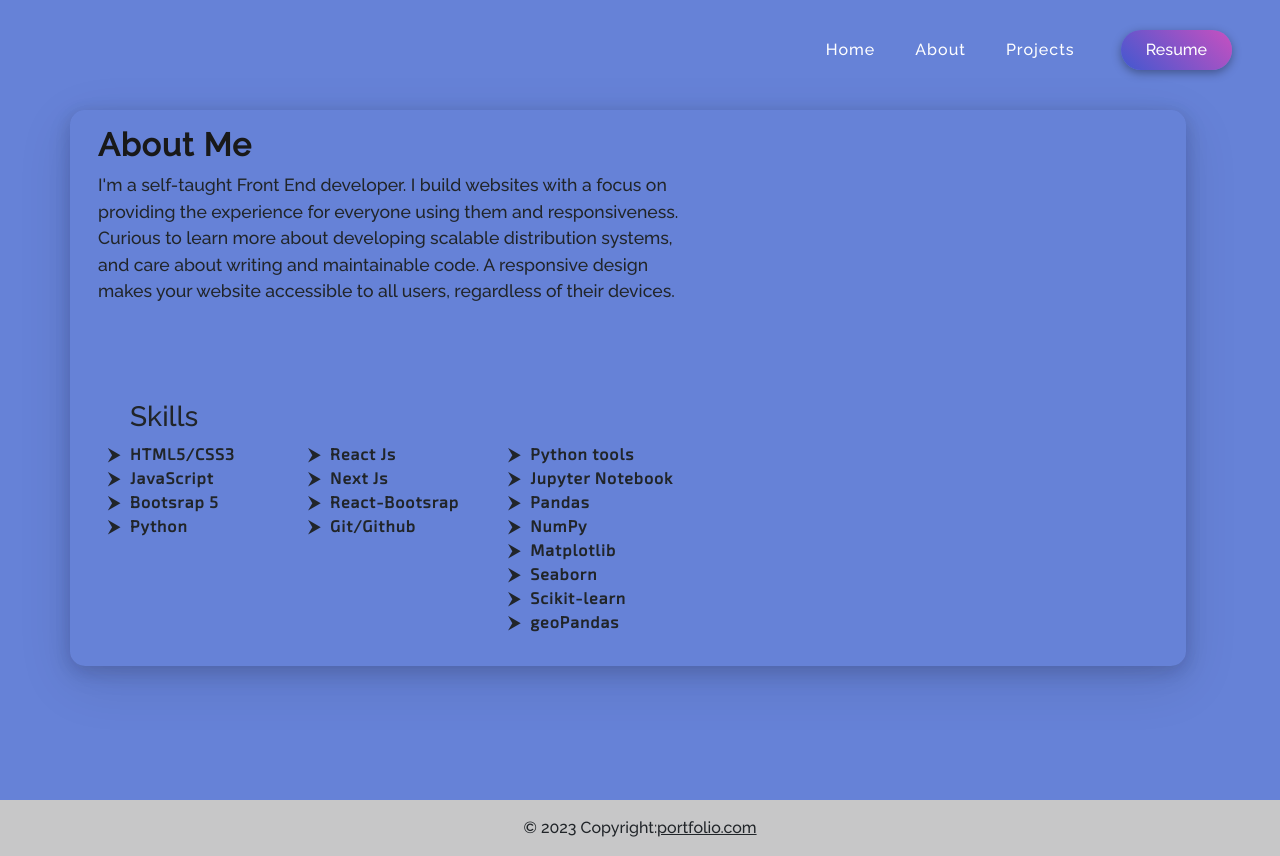
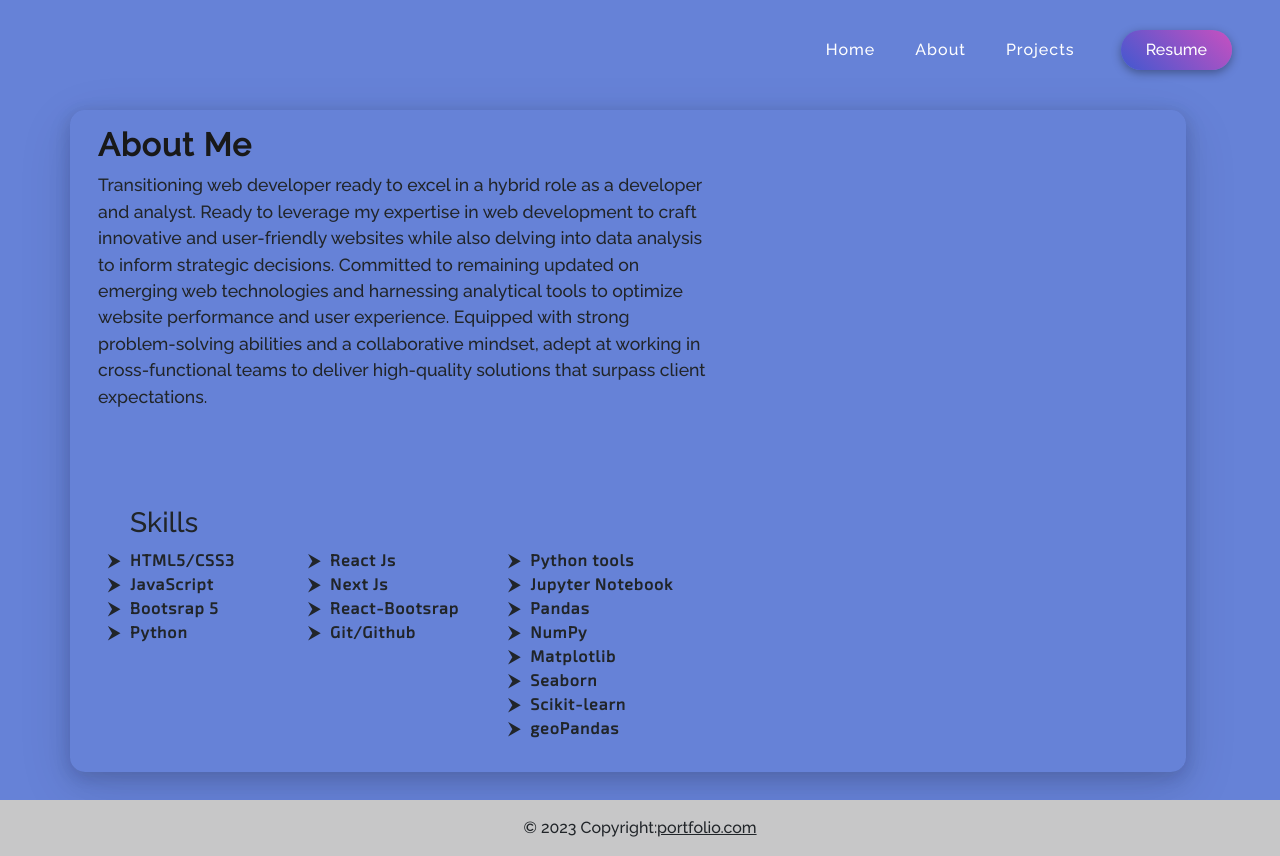
Before and after one commit to Pushpagtm/Portfolio, a React (Create React App) app: page /about in a window 1280 px wide. Built offline with nearby package versions, Linux system fonts and the light colour scheme; a web font is replaced by a local one.

Commit message:
update about page

```diff
--- a/src/components/Aboutpage/Aboutpage.js
+++ b/src/components/Aboutpage/Aboutpage.js
@@ -12,12 +12,16 @@ function Aboutpage() {
               About <span>Me</span>
             </h3>
             <p className="aboutdetails">
-              I'm a self-taught Front End developer. I build websites with a
-              focus on providing the experience for everyone using them and
-              responsiveness. Curious to learn more about developing scalable
-              distribution systems, and care about writing and maintainable
-              code. A responsive design makes your website accessible to all
-              users, regardless of their devices.
+              Transitioning web developer ready to excel in a hybrid role as a
+              developer and analyst. Ready to leverage my expertise in web
+              development to craft innovative and user-friendly websites while
+              also delving into data analysis to inform strategic decisions.
+              Committed to remaining updated on emerging web technologies and
+              harnessing analytical tools to optimize website performance and
+              user experience. Equipped with strong problem-solving abilities
+              and a collaborative mindset, adept at working in cross-functional
+              teams to deliver high-quality solutions that surpass client
+              expectations.
             </p>
             <ul className="skilllist">
               <Row>
```
